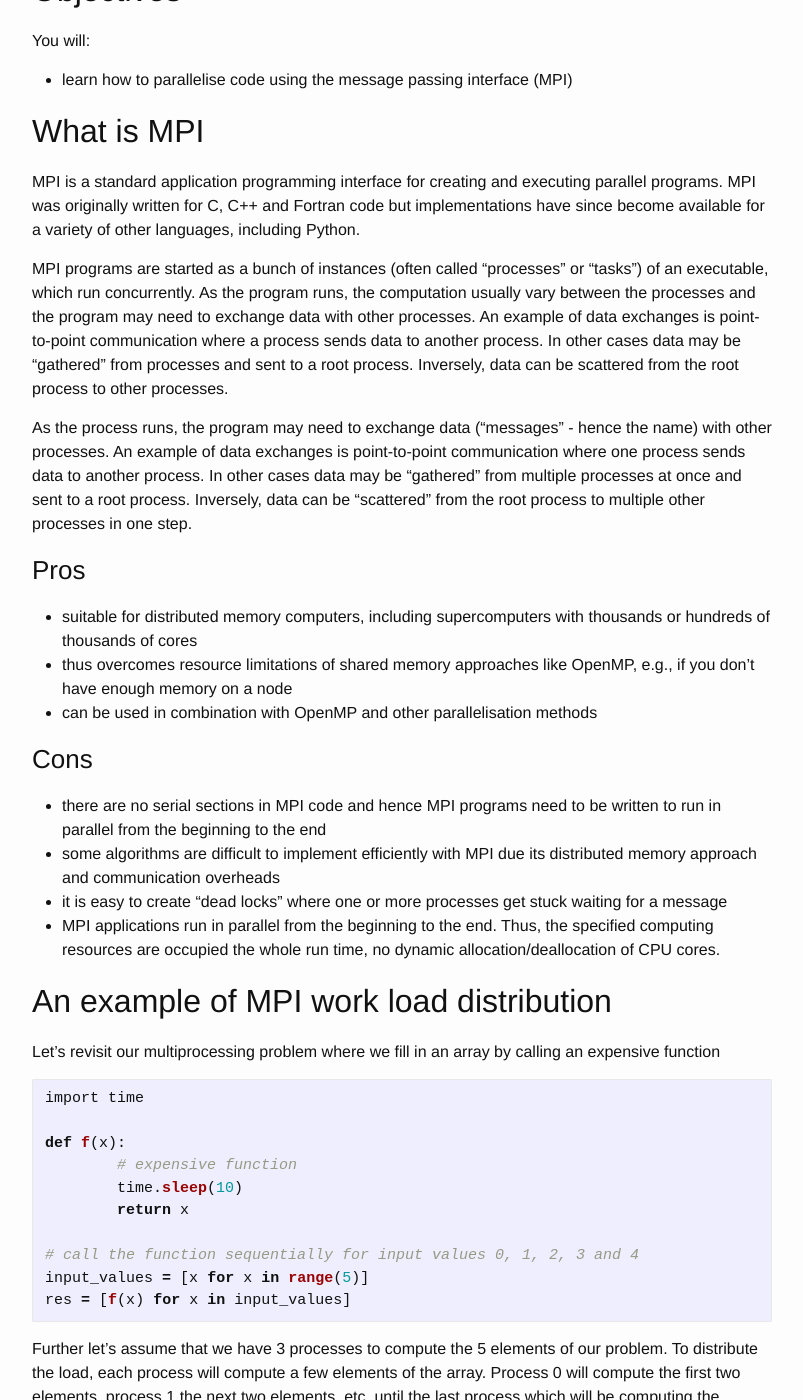
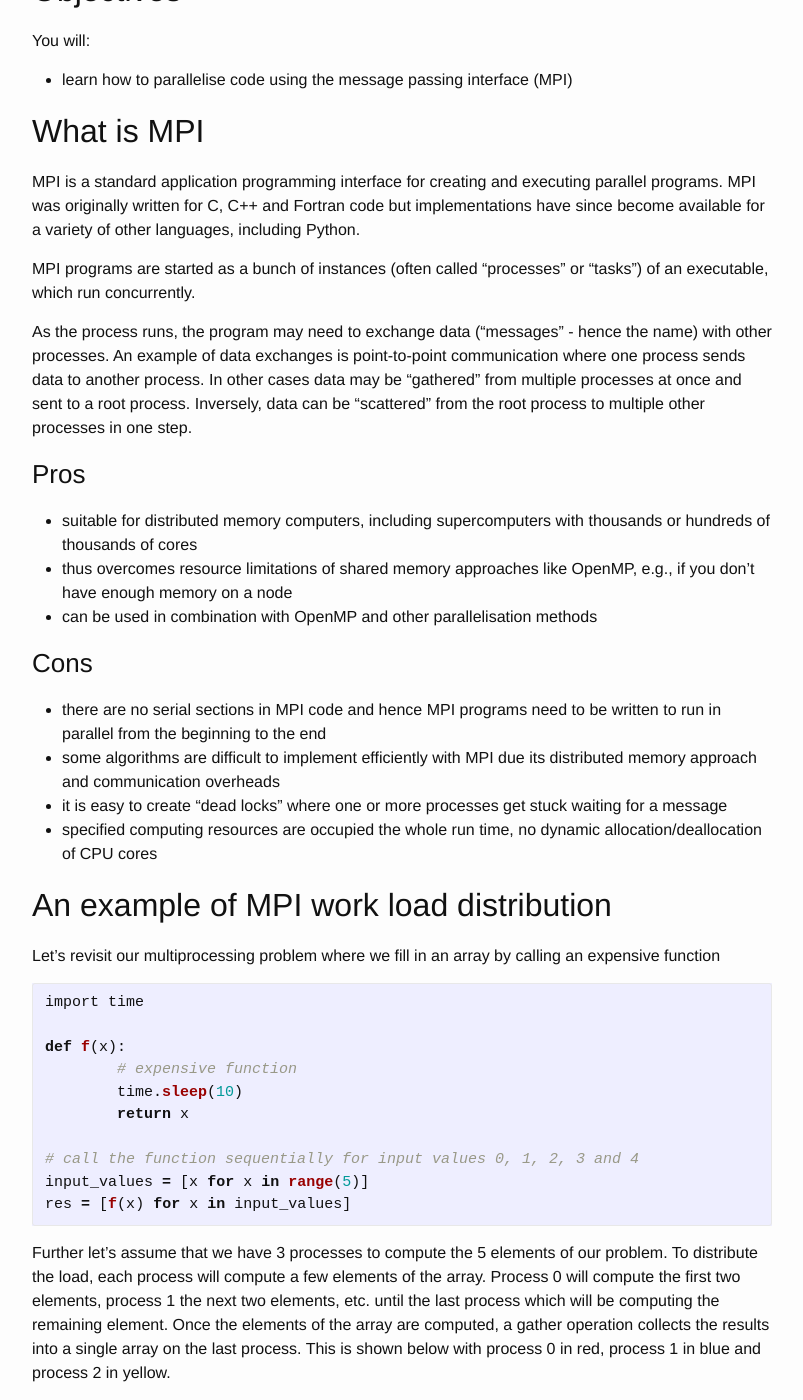
Before and after one commit to nesi/perf-training, a Jekyll site: the page built from _lessons/python-scatter/05-mpi.md, in a window 1280 px wide and 1400 px high, scrolled down 702 px. Shown: the whole window, without its empty margins (238-1041 px from the left). Built offline with Jekyll 4.4.1, drawn with Linux system fonts in a browser that asks for light colours.

Commit message:
MPI: cleaning merge

```diff
--- a/_lessons/python-scatter/05-mpi.md
+++ b/_lessons/python-scatter/05-mpi.md
@@ -17,7 +17,6 @@
 MPI is a standard application programming interface for creating and executing parallel programs. MPI was originally written for C, C++ and Fortran code but implementations have since become available for a variety of other languages, including Python.
 
 MPI programs are started as a bunch of instances (often called "processes" or "tasks") of an executable, which run concurrently.
-As the program runs, the computation usually vary between the processes and the program may need to exchange data with other processes. An example of data exchanges is point-to-point communication where a process sends data to another process. In other cases data may be "gathered" from processes and sent to a root process. Inversely, data can be scattered from the root process to other processes.
 
 As the process runs, the program may need to exchange data ("messages" - hence the name) with other processes. An example of data exchanges is point-to-point communication where one process sends data to another process. In other cases data may be "gathered" from multiple processes at once and sent to a root process. Inversely, data can be "scattered" from the root process to multiple other processes in one step.
 
@@ -32,7 +31,7 @@
  * there are no serial sections in MPI code and hence MPI programs need to be written to run in parallel from the beginning to the end
  * some algorithms are difficult to implement efficiently with MPI due its distributed memory approach and communication overheads
  * it is easy to create "dead locks" where one or more processes get stuck waiting for a message
- * MPI applications run in parallel from the beginning to the end. Thus, the specified computing resources are occupied the whole run time, no dynamic allocation/deallocation of CPU cores.
+ * specified computing resources are occupied the whole run time, no dynamic allocation/deallocation of CPU cores
 
 ## An example of MPI work load distribution
 
```
